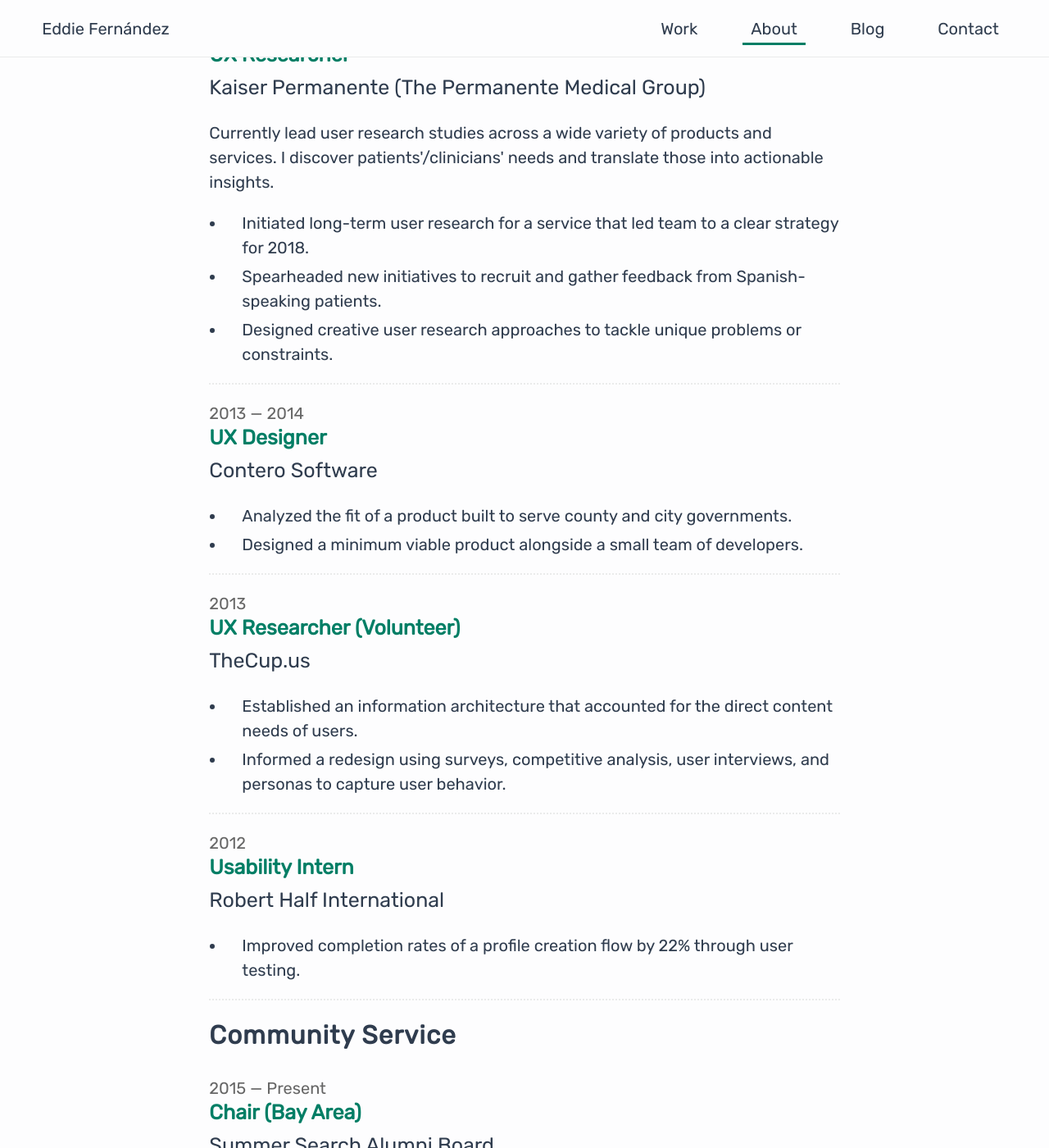
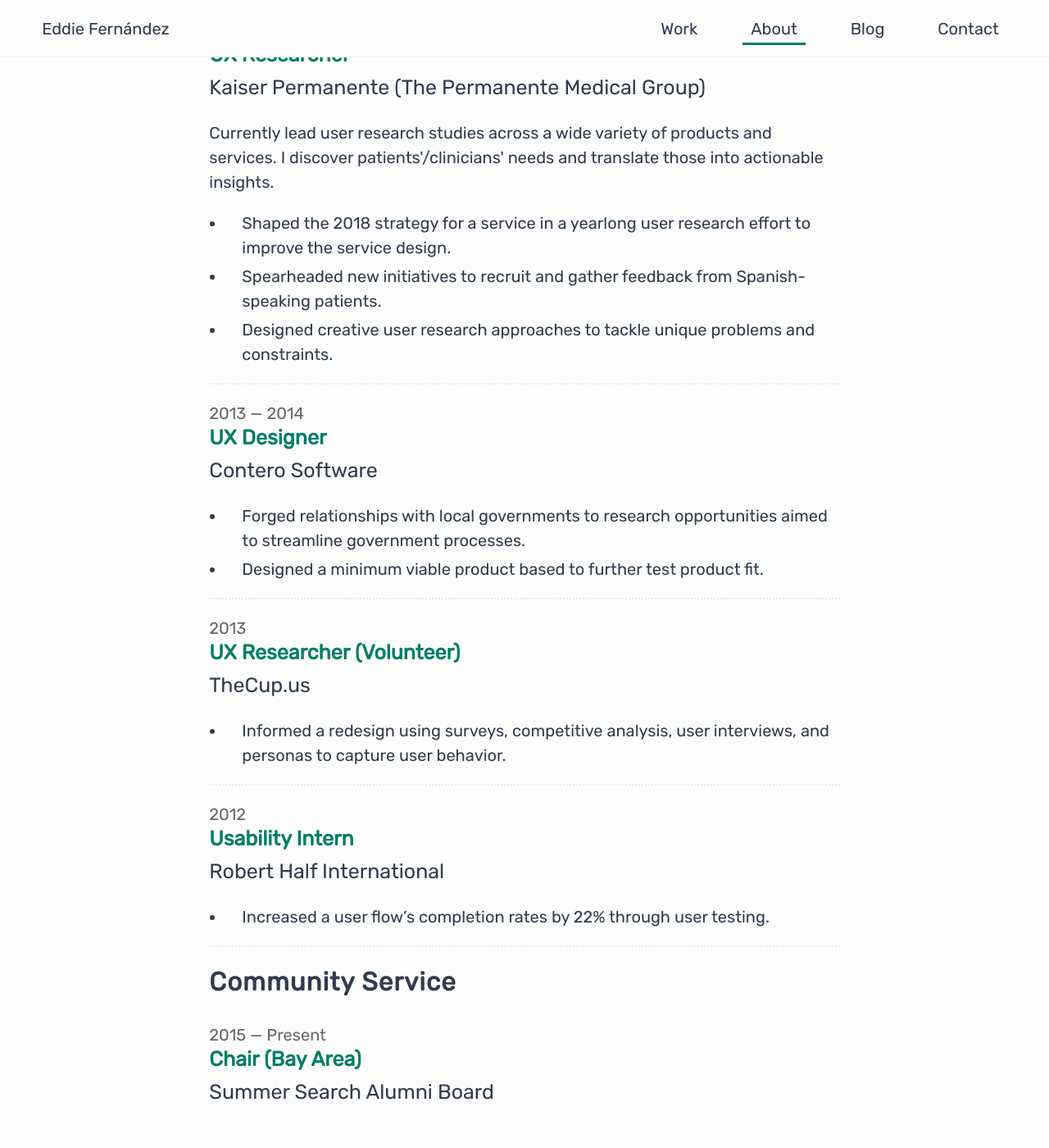
Before and after one commit to edfernan/edfernan.github.io, a Jekyll site: the page built from about/index.html, in a window 1280 px wide and 1400 px high, scrolled down 779 px. Shown: the whole window at 82% size. Built offline with Jekyll 4.4.1, drawn with Linux system fonts in a browser that asks for light colours; some of the changed text lies outside the part shown.

Commit message:
Edits to About Section

```diff
--- a/about/index.html
+++ b/about/index.html
@@ -21,9 +21,9 @@
     <p class="text4">Kaiser Permanente (The Permanente Medical Group)</p>
     <p>Currently lead user research studies across a wide variety of products and services. I discover patients'/clinicians' needs and translate those into actionable insights.</p>
     <ul>
-      <li>Initiated long-term user research for a service that led team to a clear strategy for 2018.</li>
+      <li>Shaped the 2018 strategy for a service in a yearlong user research effort to improve the service design.</li>
       <li>Spearheaded new initiatives to recruit and gather feedback from Spanish-speaking patients.</li>
-      <li>Designed creative user research approaches to tackle unique problems or constraints.</li>
+      <li>Designed creative user research approaches to tackle unique problems and constraints.</li>
     </ul>
   </div>
 
@@ -32,8 +32,8 @@
     <p class="text4 label zeroed-header">UX Designer</p>
     <p class="text4">Contero Software</p>
     <ul>
-      <li>Analyzed the fit of a product built to serve county and city governments.</li>
-      <li>Designed a minimum viable product alongside a small team of developers.</li>
+      <li>Forged relationships with local governments to research opportunities aimed to streamline government processes.</li>
+      <li>Designed a minimum viable product based to further test product fit.</li>
     </ul>
   </div>
 
@@ -42,7 +42,6 @@
     <p class="text4 label zeroed-header">UX Researcher (Volunteer)</p>
     <p class="text4">TheCup.us</p>
     <ul>
-      <li>Established an information architecture that accounted for the direct content needs of users.</li>
       <li>Informed a redesign using surveys, competitive analysis, user interviews, and personas to capture user behavior.</li>
     </ul>
   </div>
@@ -52,7 +51,7 @@
     <p class="text4 label zeroed-header">Usability Intern</p>
     <p class="text4">Robert Half International</p>
     <ul>
-      <li>Improved completion rates of a profile creation flow by 22% through user testing.</li>
+      <li>Increased a user flow’s completion rates by 22% through user testing.</li>
     </ul>
   </div>
 
```
Also changed, not shown: other parts of about/index.html (+0 -1 lines).
